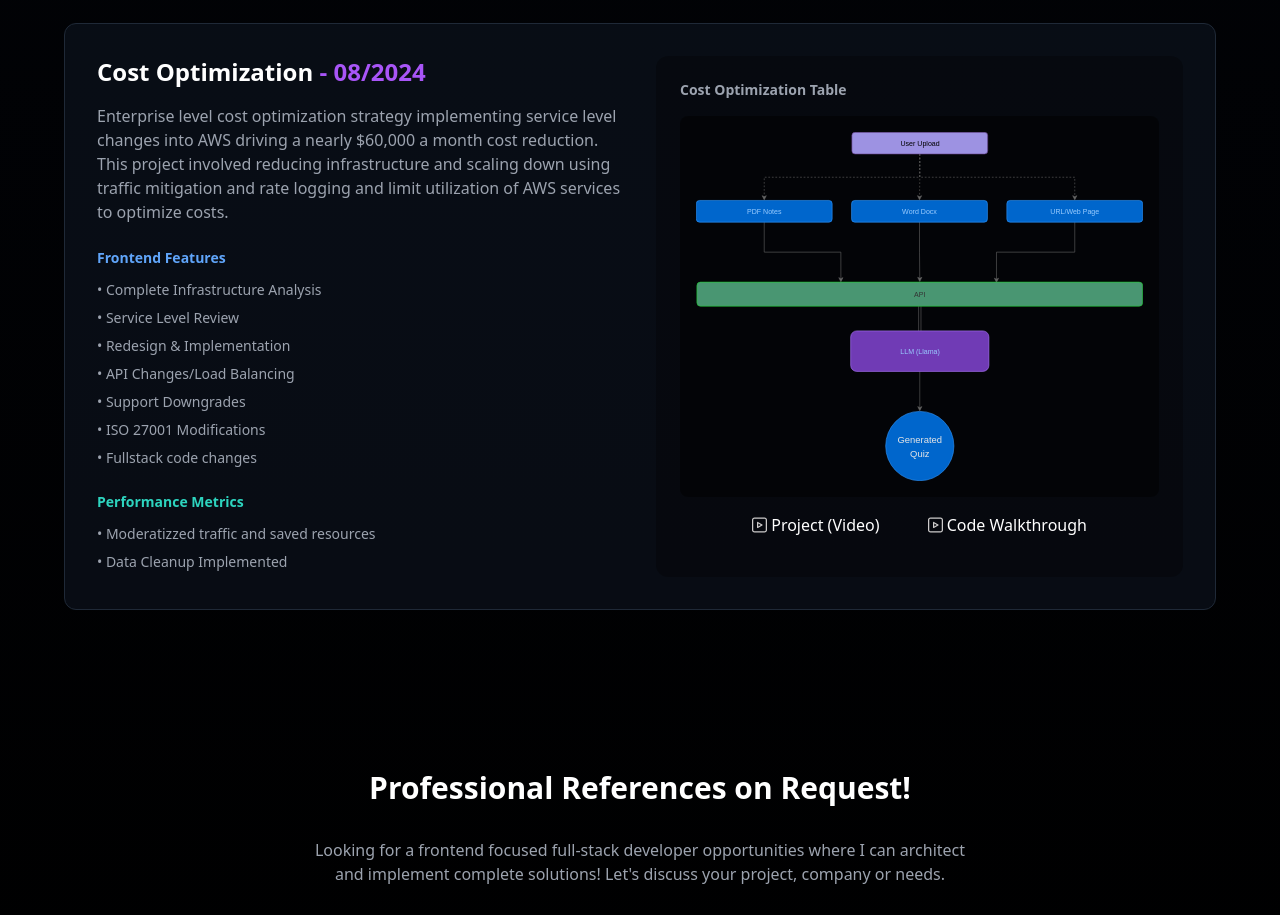
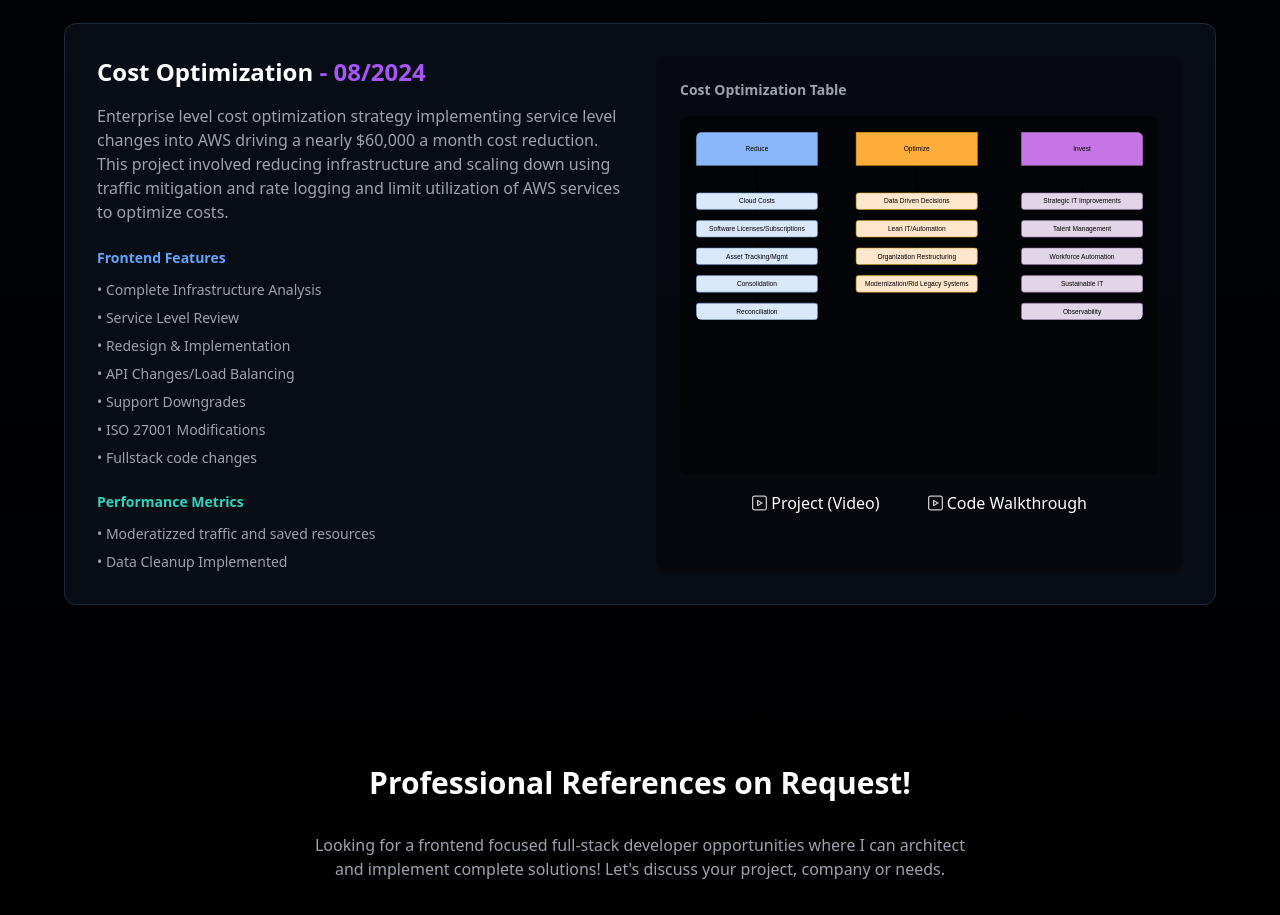
Before and after one commit to lenichols/nicholsportfolio, a Next.js app: page / in a window 1280 px wide. Shown: the part 2580-3495 px from the top of the page. Built offline with nearby package versions, Linux system fonts and the light colour scheme.

Commit message:
project cleanup

```diff
--- a/app/components/ProjectsSection.tsx
+++ b/app/components/ProjectsSection.tsx
@@ -229,8 +229,8 @@ export default function ProjectsSection() {
 									<div className="aspect-[4/3] bg-black/50 rounded-lg p-4">
 										<Image
 											priority
-											src='/QuizQueue.drawio.svg'
-											alt="QuizQueue"
+											src='/CostOptimization.drawio.svg'
+											alt="Cost Optimization"
 											className="rounded-md"
 											width={0}
 											height={0}
@@ -239,7 +239,7 @@ export default function ProjectsSection() {
 										/>
 									</div>
 									<div className="flex flex-col sm:flex-row justify-center gap-4 mx-8">
-										<a href="https://drive.google.com/file/d/1SCH6CilwX9Tlhzdha3L1zRWPJH70Ftvx/view?usp=drive_link" target="_blank" rel="noopener noreferrer" className="text-white transition-colors px-4 py-4 rounded-md hover:bg-gray-800 flex"><Image
+										<a href="#" target="_blank" rel="noopener noreferrer" className="text-white transition-colors px-4 py-4 rounded-md hover:bg-gray-800 flex"><Image
 											priority
 											src='/video-light.svg'
 											alt="Video Icon"
@@ -247,7 +247,7 @@ export default function ProjectsSection() {
 											height={15}
 										/>&nbsp;Project (Video)
 										</a>
-										<a href="https://drive.google.com/file/d/1LTZm2fd_9FFxEwgh62dVKOWKLId7NgT0/view?usp=drive_link" target="_blank" rel="noopener noreferrer" className="text-white transition-colors px-4 py-4 rounded-md hover:bg-gray-800 flex"><Image
+										<a href="#" target="_blank" rel="noopener noreferrer" className="text-white transition-colors px-4 py-4 rounded-md hover:bg-gray-800 flex"><Image
 											priority
 											src='/video-light.svg'
 											alt="Video Icon"
```
Also changed, not shown: public/CostOptimization.drawio.png (added), public/CostOptimization.drawio.svg (added).
